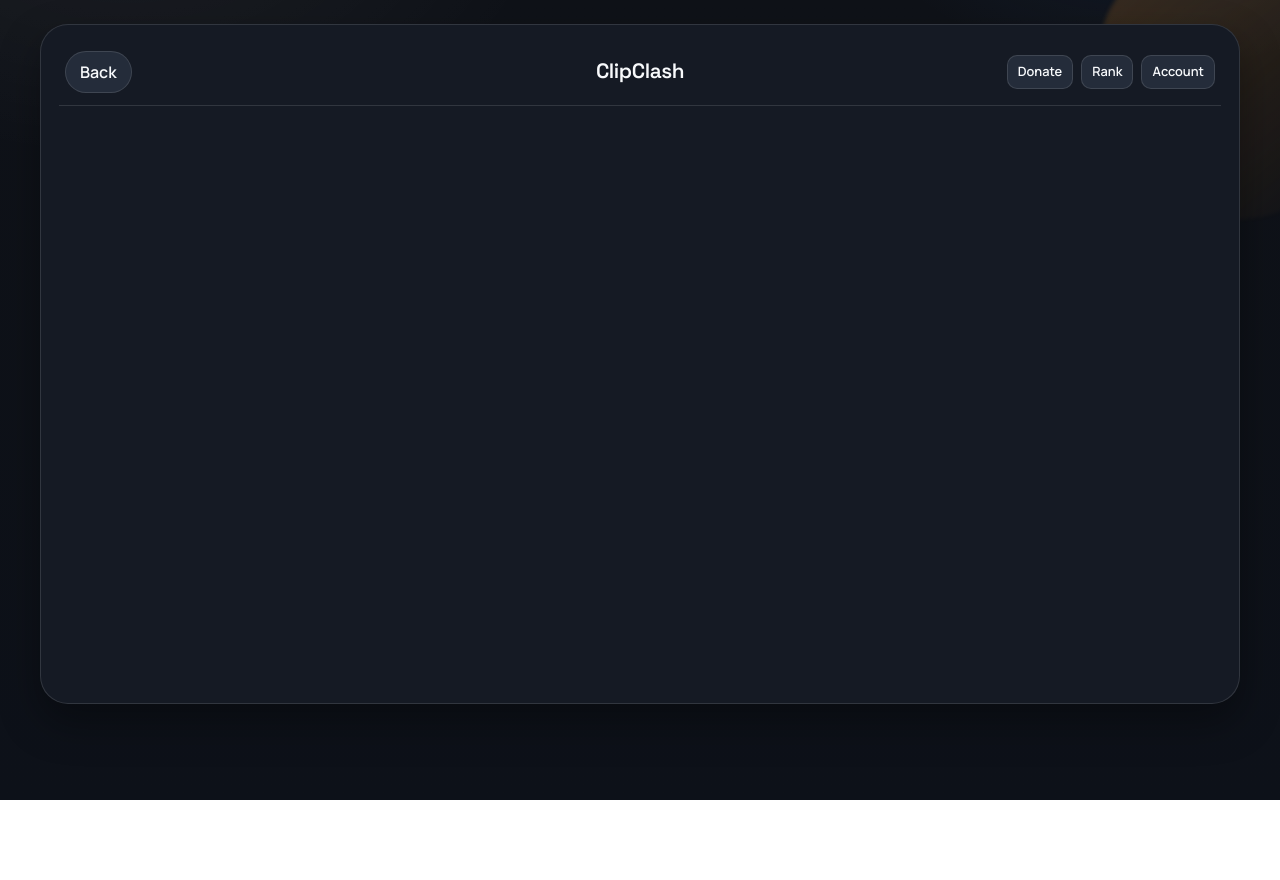
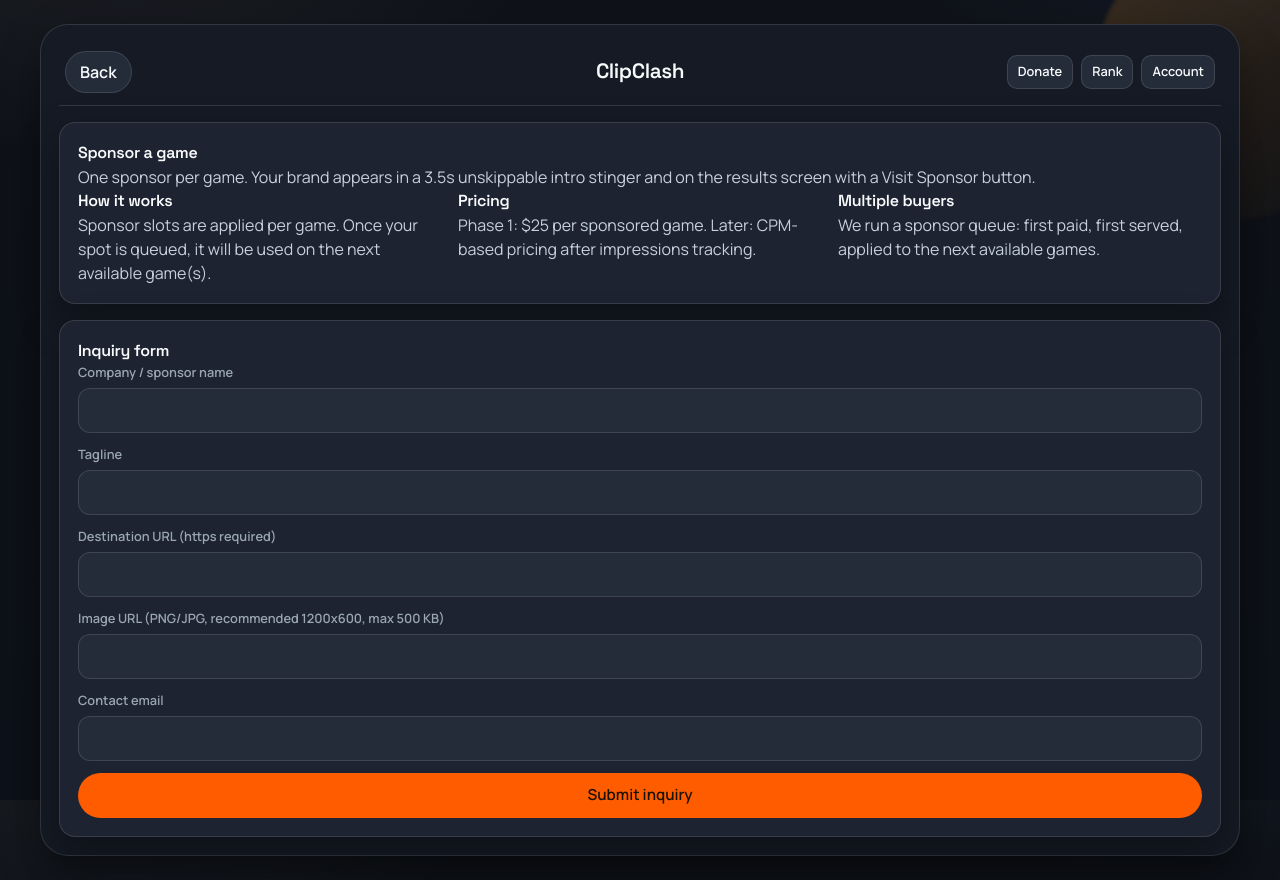
Before and after one commit to sankdoy/ClipClash, a React (Vite) app: page /sponsor in a window 1280 px wide. Shown: the top 880 px of the page. Before the commit the page ends 800 px from the top, so only its background shows below. Built offline with nearby package versions, Linux system fonts and the light colour scheme; no server answers.

Commit message:
Step 4: add sponsor page and form

```diff
--- a/src/App.tsx
+++ b/src/App.tsx
@@ -6,6 +6,7 @@
 import Account from './features/account/Account'
 import Leaderboard from './features/leaderboard/Leaderboard'
 import Donations from './features/donations/Donations'
+import Sponsor from './features/sponsor/Sponsor'
 
 function Header() {
   const location = useLocation()
@@ -48,6 +49,7 @@
             <Route path="/donate" element={<Donations />} />
             <Route path="/account" element={<Account />} />
             <Route path="/about" element={<About />} />
+            <Route path="/sponsor" element={<Sponsor />} />
           </Routes>
         </main>
       </div>
--- /dev/null
+++ b/src/features/sponsor/Sponsor.tsx
@@ -0,0 +1,127 @@
+import React, { useState } from 'react'
+
+type FormState = {
+  sponsorName: string
+  tagline: string
+  destinationUrl: string
+  imageUrl: string
+  contactEmail: string
+}
+
+const initialForm: FormState = {
+  sponsorName: '',
+  tagline: '',
+  destinationUrl: '',
+  imageUrl: '',
+  contactEmail: ''
+}
+
+export default function Sponsor() {
+  const [form, setForm] = useState<FormState>(initialForm)
+  const [status, setStatus] = useState<string | null>(null)
+
+  const updateField = (key: keyof FormState, value: string) => {
+    setForm((prev) => ({ ...prev, [key]: value }))
+  }
+
+  const submit = (event: React.FormEvent) => {
+    event.preventDefault()
+    if (!form.destinationUrl.startsWith('https://')) {
+      setStatus('Destination URL must start with https://')
+      return
+    }
+    setStatus('Thanks, we will contact you.')
+    console.log('Sponsor inquiry', form)
+    setForm(initialForm)
+  }
+
+  return (
+    <div className="page">
+      <div className="card">
+        <h2>Sponsor a game</h2>
+        <p className="muted">
+          One sponsor per game. Your brand appears in a 3.5s unskippable intro stinger and
+          on the results screen with a Visit Sponsor button.
+        </p>
+        <div className="grid">
+          <div>
+            <h3>How it works</h3>
+            <p className="muted">
+              Sponsor slots are applied per game. Once your spot is queued, it will be
+              used on the next available game(s).
+            </p>
+          </div>
+          <div>
+            <h3>Pricing</h3>
+            <p className="muted">
+              Phase 1: $25 per sponsored game. Later: CPM-based pricing after impressions tracking.
+            </p>
+          </div>
+          <div>
+            <h3>Multiple buyers</h3>
+            <p className="muted">
+              We run a sponsor queue: first paid, first served, applied to the next available games.
+            </p>
+          </div>
+        </div>
+      </div>
+
+      <div className="card">
+        <h3>Inquiry form</h3>
+        <form onSubmit={submit} className="form-stack">
+          <label className="field">
+            Company / sponsor name
+            <input
+              type="text"
+              value={form.sponsorName}
+              maxLength={40}
+              onChange={(e) => updateField('sponsorName', e.target.value)}
+              required
+            />
+          </label>
+          <label className="field">
+            Tagline
+            <input
+              type="text"
+              value={form.tagline}
+              maxLength={80}
+              onChange={(e) => updateField('tagline', e.target.value)}
+              required
+            />
+          </label>
+          <label className="field">
+            Destination URL (https required)
+            <input
+              type="url"
+              value={form.destinationUrl}
+              onChange={(e) => updateField('destinationUrl', e.target.value)}
+              required
+            />
+          </label>
+          <label className="field">
+            Image URL (PNG/JPG, recommended 1200x600, max 500 KB)
+            <input
+              type="url"
+              value={form.imageUrl}
+              onChange={(e) => updateField('imageUrl', e.target.value)}
+              required
+            />
+          </label>
+          <label className="field">
+            Contact email
+            <input
+              type="email"
+              value={form.contactEmail}
+              onChange={(e) => updateField('contactEmail', e.target.value)}
+              required
+            />
+          </label>
+          {status && <p className="muted">{status}</p>}
+          <button className="btn primary" type="submit">
+            Submit inquiry
+          </button>
+        </form>
+      </div>
+    </div>
+  )
+}
--- a/src/styles.css
+++ b/src/styles.css
@@ -215,6 +215,7 @@
 	.muted{color:var(--text-muted)}
 	.dim{color:var(--text-dim)}
 	.status{font-weight:600;font-size:1.05rem}
+	.form-stack{display:flex;flex-direction:column;gap:12px}
 
 	.btn{
 		border:1px solid transparent;
```
